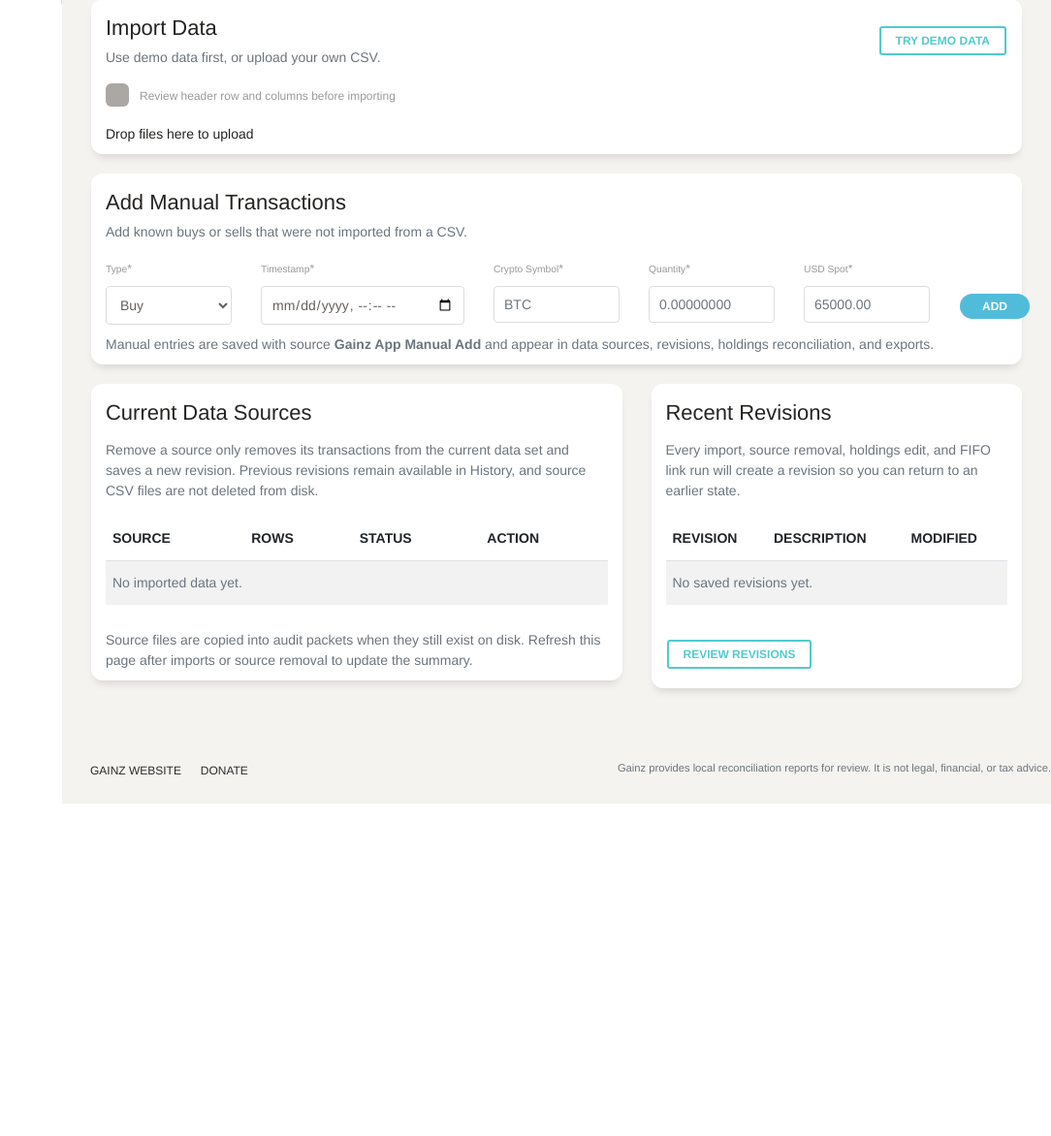
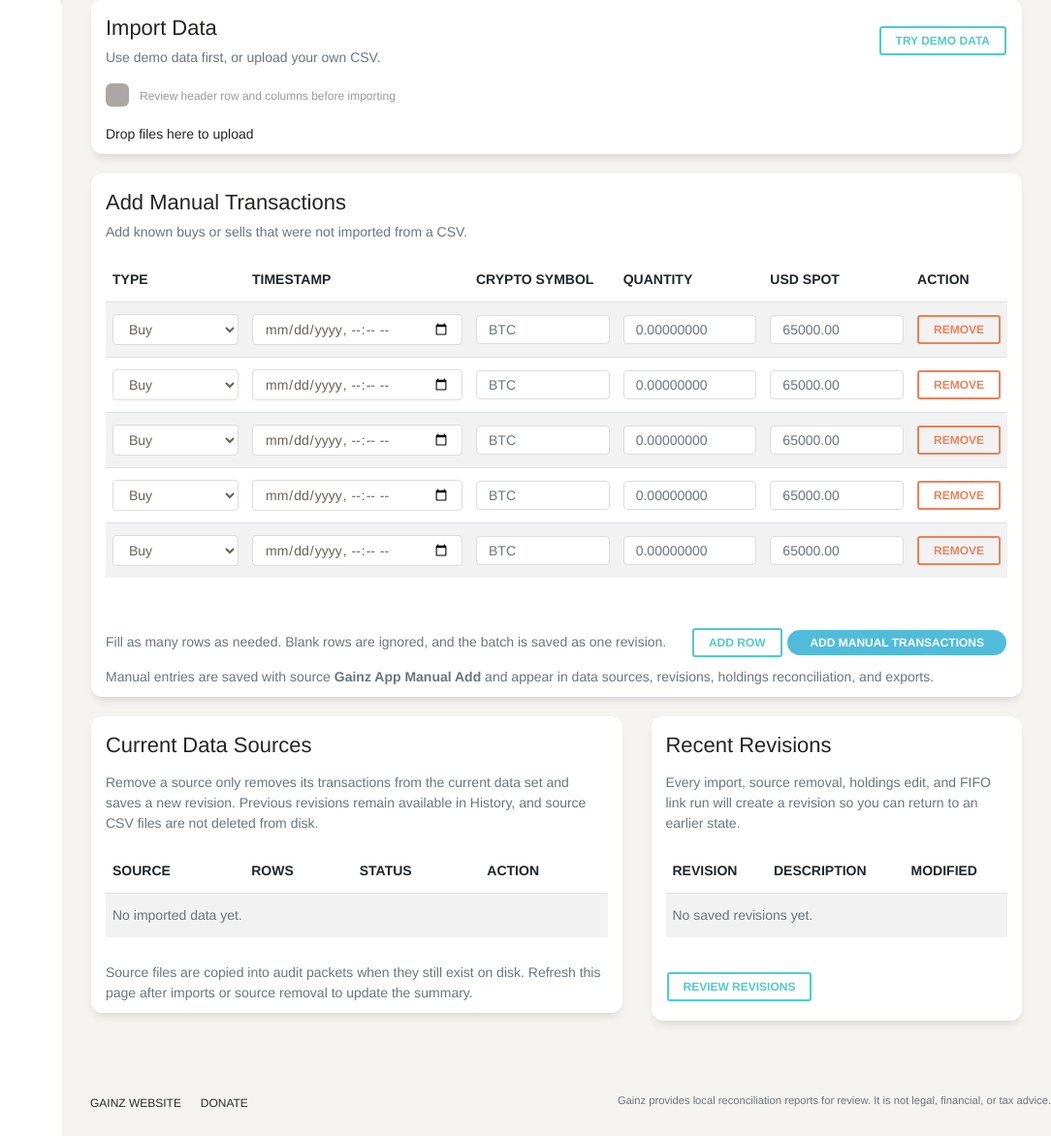
Before and after one commit to salexandert/Gainz, a Flask app: page /import_transactions/ in a window 1280 px wide. Shown: the part 796-1968 px from the top of the page at 97% size, without its empty margins (196-1280 px from the left). Before the commit the page ends 1625 px from the top, so only its background shows below. Run offline with Flask 3, Linux system fonts and the light colour scheme; a user stored in the database is signed in; data comes from the database, SQL or seed files in the repository; some libraries are stand-ins or nearby versions; some web fonts are replaced.

Commit message:
Add batch manual transaction entry

```diff
--- a/app/base/static/assets/css/custom.css
+++ b/app/base/static/assets/css/custom.css
@@ -351,6 +351,20 @@
     margin-top: 10px;
 }
 
+.manual-batch-table th,
+.manual-batch-table td {
+    vertical-align: middle;
+}
+
+.manual-batch-table select,
+.manual-batch-table input {
+    min-width: 130px;
+}
+
+.manual-batch-table input[name="manual_timestamp[]"] {
+    min-width: 205px;
+}
+
 .holdings-hidden-legacy {
     display: none;
 }
--- a/app/base/static/assets/js/custom.js
+++ b/app/base/static/assets/js/custom.js
@@ -2294,6 +2294,33 @@ $(document).ready(function() {
         },
     });
 
+    function manualTransactionRowHtml() {
+        return '' +
+            '<tr>' +
+            '<td><select name="manual_type[]" class="form-control">' +
+            '<option value="buy">Buy</option>' +
+            '<option value="sell">Sell</option>' +
+            '</select></td>' +
+            '<td><input type="datetime-local" name="manual_timestamp[]" class="form-control"></td>' +
+            '<td><input type="text" name="manual_symbol[]" class="form-control text-uppercase" placeholder="BTC"></td>' +
+            '<td><input type="number" step="any" min="0" name="manual_quantity[]" class="form-control" placeholder="0.00000000"></td>' +
+            '<td><input type="number" step="any" min="0" name="manual_usd_spot[]" class="form-control" placeholder="65000.00"></td>' +
+            '<td><button type="button" class="btn btn-sm btn-outline-danger remove-manual-row-button">Remove</button></td>' +
+            '</tr>';
+    }
+
+    $('#add_manual_transaction_row').on('click', function() {
+        $('#manual_transactions_table tbody').append(manualTransactionRowHtml());
+    });
+
+    $('#manual_transactions_table').on('click', '.remove-manual-row-button', function() {
+        $(this).closest('tr').remove();
+
+        if ($('#manual_transactions_table tbody tr').length == 0) {
+            $('#manual_transactions_table tbody').append(manualTransactionRowHtml());
+        }
+    });
+
 
 
 } );
--- a/app/import_transactions/routes.py
+++ b/app/import_transactions/routes.py
@@ -43,6 +43,96 @@ class CurrentHoldings(FlaskForm):
     quantity = DecimalField('Quantity', rounding=None)
 
     submit = SubmitField('Submit')
+
+
+MANUAL_TRANSACTION_SOURCE = "Gainz App Manual Add"
+
+
+def _manual_row_is_blank(row):
+    return not any(
+        str(row.get(field, "") or "").strip()
+        for field in ("timestamp", "symbol", "quantity", "usd_spot")
+    )
+
+
+def _manual_transaction_from_values(row, row_number=None):
+    prefix = f"Row {row_number}: " if row_number else ""
+    trans_type = str(row.get("type", "") or "").strip().lower()
+    timestamp = str(row.get("timestamp", "") or "").strip()
+    symbol = str(row.get("symbol", "") or "").strip().upper()
+    quantity = str(row.get("quantity", "") or "").strip()
+    usd_spot = str(row.get("usd_spot", "") or "").strip()
+
+    if trans_type not in ("buy", "sell"):
+        raise ValueError(f"{prefix}choose Buy or Sell.")
+
+    missing = [
+        label
+        for field, label in (
+            ("timestamp", "Timestamp"),
+            ("symbol", "Crypto Symbol"),
+            ("quantity", "Quantity"),
+            ("usd_spot", "USD Spot"),
+        )
+        if not str(row.get(field, "") or "").strip()
+    ]
+    if missing:
+        raise ValueError(f"{prefix}complete {', '.join(missing)}.")
+
+    try:
+        parsed_timestamp = dateutil.parser.parse(timestamp)
+    except (TypeError, ValueError):
+        raise ValueError(f"{prefix}enter a valid timestamp.")
+
+    try:
+        parsed_quantity = float(quantity)
+        parsed_usd_spot = float(usd_spot)
+    except (TypeError, ValueError):
+        raise ValueError(f"{prefix}quantity and USD spot must be numbers.")
+
+    if parsed_quantity <= 0:
+        raise ValueError(f"{prefix}quantity must be greater than zero.")
+
+    if parsed_usd_spot < 0:
+        raise ValueError(f"{prefix}USD spot cannot be negative.")
+
+    transaction_class = Buy if trans_type == "buy" else Sell
+    return transaction_class(
+        trans_type=trans_type,
+        time_stamp=parsed_timestamp,
+        quantity=parsed_quantity,
+        usd_spot=parsed_usd_spot,
+        symbol=symbol,
+        source=MANUAL_TRANSACTION_SOURCE,
+    )
+
+
+def _manual_batch_rows(form_data):
+    types = form_data.getlist("manual_type[]")
+    timestamps = form_data.getlist("manual_timestamp[]")
+    symbols = form_data.getlist("manual_symbol[]")
+    quantities = form_data.getlist("manual_quantity[]")
+    usd_spots = form_data.getlist("manual_usd_spot[]")
+    row_count = max(
+        len(types),
+        len(timestamps),
+        len(symbols),
+        len(quantities),
+        len(usd_spots),
+    )
+    rows = []
+
+    for index in range(row_count):
+        rows.append({
+            "row_number": index + 1,
+            "type": (types + [""] * row_count)[index],
+            "timestamp": (timestamps + [""] * row_count)[index],
+            "symbol": (symbols + [""] * row_count)[index],
+            "quantity": (quantities + [""] * row_count)[index],
+            "usd_spot": (usd_spots + [""] * row_count)[index],
+        })
+
+    return rows
 
 
 def _format_modified_time(timestamp):
@@ -212,32 +302,61 @@ def import_wizard():
         if current_holdings.validate_on_submit():
             pass
 
+        if "manual_batch_submit" in request.form:
+            rows = [
+                row
+                for row in _manual_batch_rows(request.form)
+                if not _manual_row_is_blank(row)
+            ]
+
+            if not rows:
+                return redirect(
+                    url_for(
+                        'import_transactions_blueprint.import_wizard',
+                        manual_error="Enter at least one manual transaction.",
+                    ) + '#manual-transactions'
+                )
+
+            try:
+                manual_transactions = [
+                    _manual_transaction_from_values(row, row.get("row_number"))
+                    for row in rows
+                ]
+            except ValueError as exc:
+                return redirect(
+                    url_for(
+                        'import_transactions_blueprint.import_wizard',
+                        manual_error=str(exc),
+                    ) + '#manual-transactions'
+                )
+
+            transactions.transactions.extend(manual_transactions)
+            count = len(manual_transactions)
+            transactions.save(
+                description=f"Manually Added {count} Transaction{'s' if count != 1 else ''}"
+            )
+            return redirect(
+                url_for(
+                    'import_transactions_blueprint.import_wizard',
+                    manual_added=count,
+                ) + '#manual-transactions'
+            )
+
         if manual_trans.validate_on_submit():
-            if manual_trans.type.data == 'buy':
-                trans = Buy(
-                    trans_type=manual_trans.type.data,
-                    time_stamp=manual_trans.timestamp.data,
-                    quantity=float(manual_trans.quantity.data),
-                    usd_spot=float(manual_trans.usd_spot.data),
-                    symbol=manual_trans.symbol.data.upper(),
-                    source="Gainz App Manual Add"
-                )
-            else:
-                trans = Sell(
-                    trans_type=manual_trans.type.data,
-                    time_stamp=manual_trans.timestamp.data,
-                    quantity=float(manual_trans.quantity.data),
-                    usd_spot=float(manual_trans.usd_spot.data),
-                    symbol=manual_trans.symbol.data.upper(),
-                    source="Gainz App Manual Add"
-                )
+            trans = _manual_transaction_from_values({
+                "type": manual_trans.type.data,
+                "timestamp": manual_trans.timestamp.data,
+                "symbol": manual_trans.symbol.data,
+                "quantity": manual_trans.quantity.data,
+                "usd_spot": manual_trans.usd_spot.data,
+            })
 
             transactions.transactions.append(trans)
             transactions.save(description="Manually Added Transaction")
             return redirect(
                 url_for(
                     'import_transactions_blueprint.import_wizard',
-                    manual_added=trans.symbol,
+                    manual_added=1,
                 ) + '#manual-transactions'
             )
 
--- a/app/import_transactions/templates/import_transactions.html
+++ b/app/import_transactions/templates/import_transactions.html
@@ -190,44 +190,54 @@
         </div>
         {% if request.args.get('manual_added') %}
         <div class="alert alert-success" role="alert">
-          Manual {{ request.args.get('manual_added') }} transaction added and saved as a new revision.
+          {{ request.args.get('manual_added') }} manual transaction{% if request.args.get('manual_added') != '1' %}s{% endif %} added and saved as a new revision.
+        </div>
+        {% endif %}
+        {% if request.args.get('manual_error') %}
+        <div class="alert alert-warning" role="alert">
+          {{ request.args.get('manual_error') }}
         </div>
         {% endif %}
         <form method="POST" action="{{ url_for('import_transactions_blueprint.import_wizard') }}#manual-transactions">
           {{ manual_trans.hidden_tag() }}
-          <div class="row">
-            <div class="col-md-2">
-              <label>{{ manual_trans.type.label }}<span class="required">*</span></label>
-              <div class="form-group">
-                {{ manual_trans.type(class_="form-control") }}
-              </div>
-            </div>
-            <div class="col-md-3">
-              <label>{{ manual_trans.timestamp.label }}<span class="required">*</span></label>
-              <div class="form-group">
-                {{ manual_trans.timestamp(class_="form-control") }}
-              </div>
-            </div>
-            <div class="col-md-2">
-              <label>{{ manual_trans.symbol.label }}<span class="required">*</span></label>
-              <div class="form-group">
-                {{ manual_trans.symbol(class_="form-control", placeholder="BTC") }}
-              </div>
-            </div>
-            <div class="col-md-2">
-              <label>{{ manual_trans.quantity.label }}<span class="required">*</span></label>
-              <div class="form-group">
-                {{ manual_trans.quantity(class_="form-control", placeholder="0.00000000") }}
-              </div>
-            </div>
-            <div class="col-md-2">
-              <label>{{ manual_trans.usd_spot.label }}<span class="required">*</span></label>
-              <div class="form-group">
-                {{ manual_trans.usd_spot(class_="form-control", placeholder="65000.00") }}
-              </div>
-            </div>
-            <div class="col-md-1 d-flex align-items-end">
-              {{ manual_trans.submit(class_="btn btn-info btn-round btn-sm mb-3", value="Add") }}
+          <div class="table-responsive">
+            <table id="manual_transactions_table" class="table table-striped manual-batch-table">
+              <thead>
+                <tr>
+                  <th>Type</th>
+                  <th>Timestamp</th>
+                  <th>Crypto Symbol</th>
+                  <th>Quantity</th>
+                  <th>USD Spot</th>
+                  <th>Action</th>
+                </tr>
+              </thead>
+              <tbody>
+                {% for index in range(5) %}
+                <tr>
+                  <td>
+                    <select name="manual_type[]" class="form-control">
+                      <option value="buy">Buy</option>
+                      <option value="sell">Sell</option>
+                    </select>
+                  </td>
+                  <td><input type="datetime-local" name="manual_timestamp[]" class="form-control"></td>
+                  <td><input type="text" name="manual_symbol[]" class="form-control text-uppercase" placeholder="BTC"></td>
+                  <td><input type="number" step="any" min="0" name="manual_quantity[]" class="form-control" placeholder="0.00000000"></td>
+                  <td><input type="number" step="any" min="0" name="manual_usd_spot[]" class="form-control" placeholder="65000.00"></td>
+                  <td>
+                    <button type="button" class="btn btn-sm btn-outline-danger remove-manual-row-button">Remove</button>
+                  </td>
+                </tr>
+                {% endfor %}
+              </tbody>
+            </table>
+          </div>
+          <div class="d-flex flex-wrap align-items-center justify-content-between mt-3">
+            <p class="text-muted mb-2 mb-md-0">Fill as many rows as needed. Blank rows are ignored, and the batch is saved as one revision.</p>
+            <div>
+              <button type="button" id="add_manual_transaction_row" class="btn btn-outline-primary btn-sm">Add Row</button>
+              <button type="submit" name="manual_batch_submit" value="1" class="btn btn-info btn-round btn-sm">Add Manual Transactions</button>
             </div>
           </div>
         </form>
```
Also changed, not shown: Tests/test_import_and_exports.py (+124 -4 lines).
